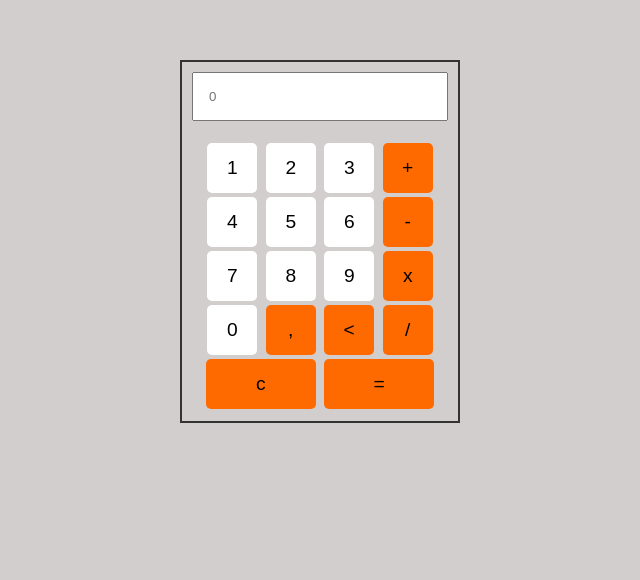
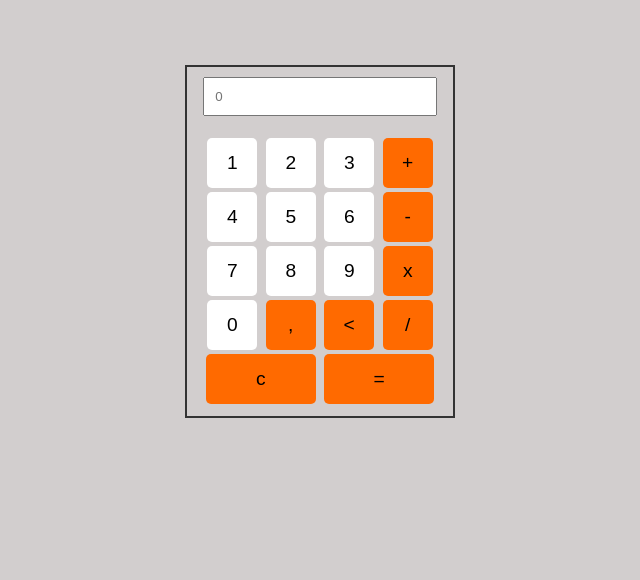
Before and after one commit to nnivn/kalkulator_niko.io, a plain HTML site: page index.html in a window 1280 px wide. Shown: the part 220-800 px from the top of the page, without its empty margins (320-960 px from the left). Drawn offline with Linux system fonts and the light colour scheme.

Commit message:
Update mystyle.css

```diff
--- a/asset/css/mystyle.css
+++ b/asset/css/mystyle.css
@@ -107,7 +107,7 @@ form {
 table {
     border: 2px solid #333;
     border-collapse: collapse;
-    width: 280px;
+    width: 270px;
     margin: 0 auto;
 }
 
@@ -117,9 +117,10 @@ td {
 }
 
 input[type="text"] {
-    width: 100%;
-    padding: 15px;
+    width: 95%;
+    padding: 10px;
     box-sizing: border-box;
+
     margin-bottom: 0px;
 }
 
```
